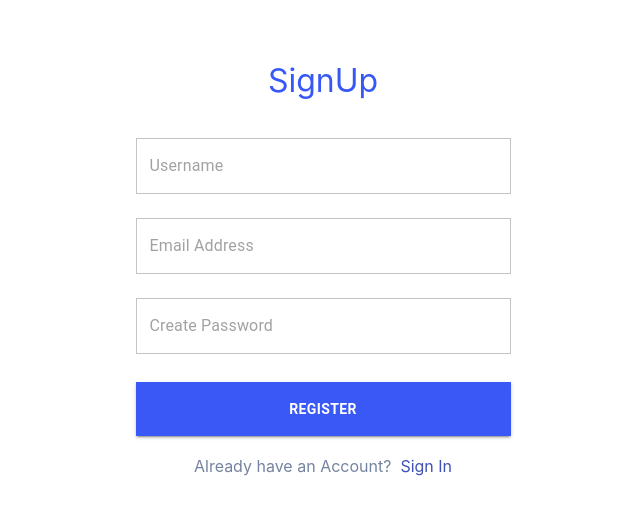
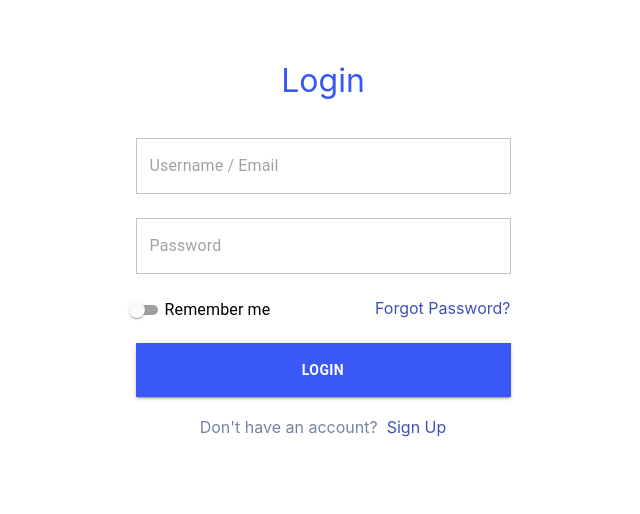
Before and after one commit to Sangini-Org/Sangini-Frontend, a React (Create React App) app: page / in a window 1280 px wide. Shown: the top 514 px of the page, without its empty margins (317-957 px from the left). Built offline with nearby package versions, Linux system fonts and the light colour scheme.

Commit message:
login page added

```diff
--- a/src/App.css
+++ b/src/App.css
@@ -34,6 +34,10 @@
   flex-direction: column;
 }
 
+.flex-space-bw {
+  justify-content: space-between;
+}
+
 /* heights & widths */
 .h-100 {
   height: 100%;
--- a/src/App.tsx
+++ b/src/App.tsx
@@ -2,14 +2,14 @@ import React, { useState } from 'react';
 import { ThemeProvider } from '@material-ui/core/styles';
 import './App.css';
 import theme from '../src/theme';
-import SocialLogin from './Component/SocialLogin/SocialLogin';
-import Signup from './Component/SignUp/Signup';
+import Login from './Component/Login/Login';
+
 function App() {
   // const [state, setstate] = useState()
   return (
     <ThemeProvider theme={theme}>
       <div className="App">
-        <Signup />
+        <Login />
       </div>
     </ThemeProvider>
   );
--- a/src/Component/Login/Login.module.css
+++ b/src/Component/Login/Login.module.css
@@ -0,0 +1,20 @@
+.baseContainer {
+    max-width: 375px;
+    margin: 40px auto;
+    padding: 0 10px;
+}
+
+.loginContainer fieldset {
+    border-radius: 0;
+}
+
+.title {
+    font-weight: normal;
+    color: hsl(230, 90%, 59%);
+}
+
+.loginBtn {
+    background: #3a58f5 0% 0% no-repeat padding-box !important;
+    border-radius: 0px !important;
+    margin-bottom: 20px !important;
+}
--- a/src/Component/Login/Login.tsx
+++ b/src/Component/Login/Login.tsx
@@ -1,9 +1,46 @@
-import React from 'react';
+import { Button, Link, TextField, Switch, FormGroup, FormControlLabel, Box } from '@material-ui/core';
+import React, { useState } from 'react';
+import styles from './Login.module.css';
 
-export default function Login() {
+export default function Signup() {
+  const [checked, setChecked] = React.useState(false);
+
+  const toggleChecked = () => {
+    setChecked((prev) => !prev);
+  };
+
   return (
-    <div>
-      <h1>Login</h1>
+    <div className={`text-center flex flex-center flex-col ${styles.baseContainer}`}>
+      <h1 className={styles.title}>Login</h1>
+      <div className={styles.loginContainer}>
+        <form>
+          <TextField variant="outlined" margin="normal" id="outlined-basic" placeholder="Username / Email" fullWidth />
+          <TextField
+            variant="outlined"
+            margin="normal"
+            id="outlined-password-input"
+            type="password"
+            placeholder="Password"
+            fullWidth
+          />
+          <Box mt={2} mb={2} className="flex flex-space-bw">
+            <FormGroup>
+              <FormControlLabel
+                control={<Switch color="primary" size="small" checked={checked} onChange={toggleChecked} />}
+                label="Remember me"
+              />
+            </FormGroup>
+            <Link href="#">Forgot Password?</Link>
+          </Box>
+          <Button className={`btn ${styles.loginBtn}`} type="submit" variant="contained" fullWidth>
+            Login
+          </Button>
+        </form>
+        <div className="text-muted">
+          <span>Don't have an account? &nbsp;</span>
+          <Link href="#">Sign Up</Link>
+        </div>
+      </div>
     </div>
   );
 }
--- a/src/Component/SignUp/SignUp.module.css
+++ b/src/Component/SignUp/SignUp.module.css
@@ -16,5 +16,5 @@
 .signupBtn {
   background: #3a58f5 0% 0% no-repeat padding-box !important;
   border-radius: 0px !important;
-  margin: 20px 0 !important;
+  margin-bottom: 20px !important;
 }
```
